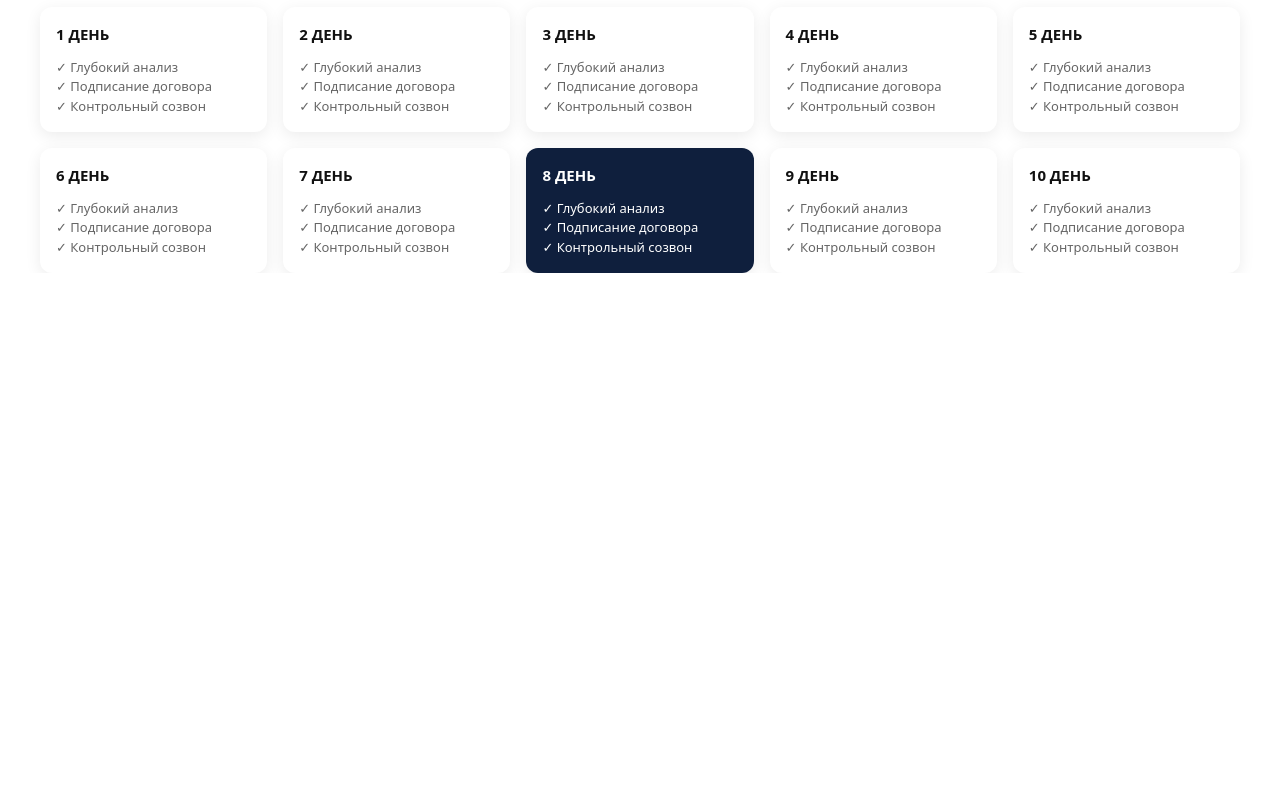
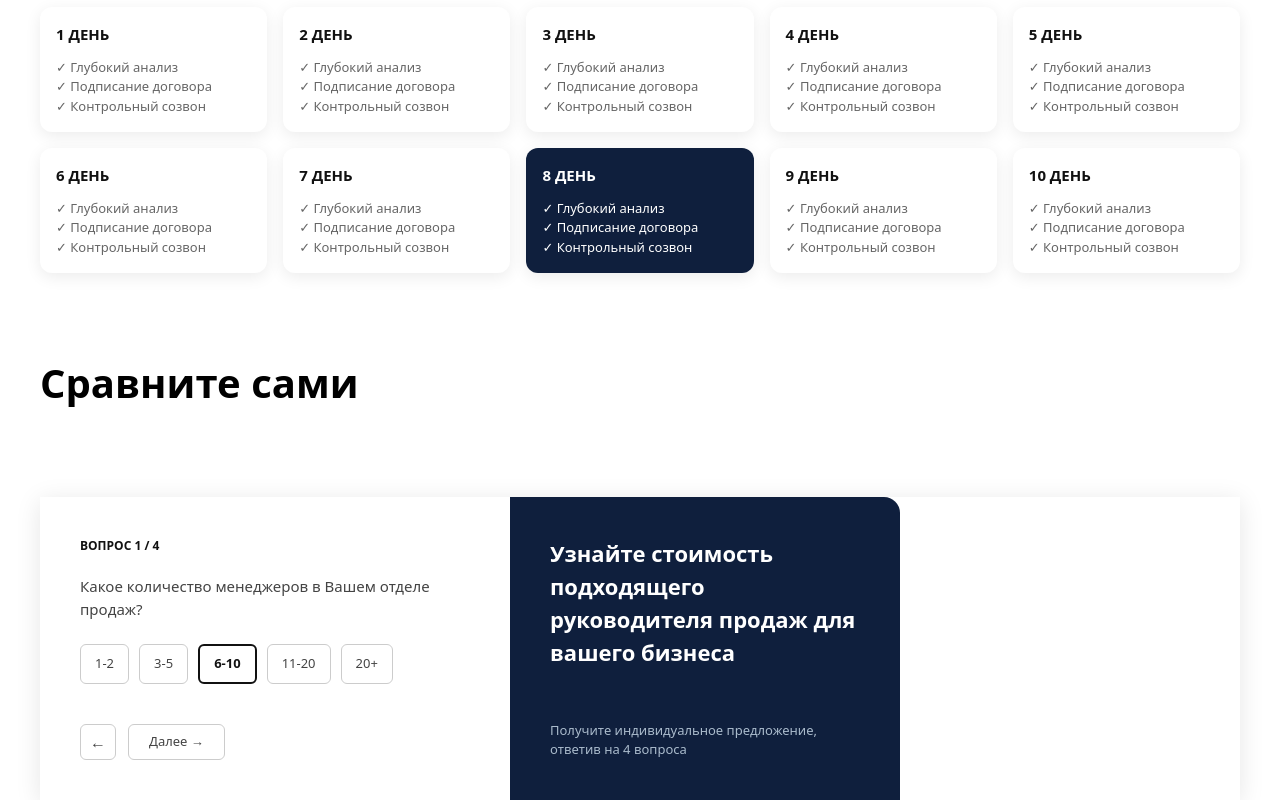
Before and after one commit to maga76/exam_week2-GIT, a website: page index.html in a window 1280 px wide. Shown: the part 1183-1983 px from the top of the page. Before the commit the page ends 1456 px from the top, so only its background shows below. Drawn offline with Linux system fonts and the light colour scheme.

Commit message:
section3

```diff
--- a/index.html
+++ b/index.html
@@ -48,9 +48,8 @@
             </section>
         </div>
         <section class="max-w-[1200px] m-auto lg:mt-[130px]">
-            <h2 class="text-[24px] font-bold text-[#111111] mb-[24px]">Процесс найма сотрудника</h2>
-            <div class="flex flex-col sm:flex-row gap-[16px] mb-[16px]">
-
+    <h2 class="text-[24px] font-bold text-[#111111] mb-[24px] lg:pt-[0px] pt-[500px]">Процесс найма сотрудника</h2>
+    <div class="flex flex-col sm:flex-row gap-[16px] mb-[16px] lg:mt-[0px] mt-[0px]">
     <div class="bg-[#ffffff] rounded-[12px] p-[16px] w-full sm:w-[270px] shadow-[0px_4px_16px_rgba(0,0,0,0.08)]">
       <p class="text-[15px] font-bold text-[#111111] mb-[12px]">1 ДЕНЬ</p>
       <p class="text-[13px] text-[#666666]">✓ Глубокий анализ</p>
@@ -88,7 +87,6 @@
 
   </div>
 
-  <!-- Строка 2 -->
   <div class="flex flex-col sm:flex-row gap-[16px]">
 
     <div class="bg-[#ffffff] rounded-[12px] p-[16px] w-full sm:w-[270px] shadow-[0px_4px_16px_rgba(0,0,0,0.08)]">
@@ -128,6 +126,41 @@
 
   </div>
         </section>
+
+        <section class="max-w-[1200px] m-auto">
+            <h2 class="text-[40px] pt-[80px] font-semibold">Сравните сами</h2>
+            <div class="flex flex-col sm:flex-row shadow-[0px_4px_24px_rgba(0,0,0,0.10)] mt-[84px]">
+
+    <div class="bg-[#ffffff] p-[40px] sm:w-[470px] rounded-t-[16px] sm:rounded-t-[0px] sm:rounded-l-[16px]">
+
+      <p class="text-[12px] font-bold text-[#111111] mb-[20px]">ВОПРОС 1 / 4</p>
+
+      <p class="text-[15px] text-[#444444] mb-[24px]">Какое количество менеджеров в Вашем отделе продаж?</p>
+
+      <div class="flex flex-wrap gap-[10px] mb-[40px]">
+        <button class="border-[1px] border-[#cccccc] rounded-[6px] px-[14px] py-[8px] text-[13px] text-[#444444]">1-2</button>
+        <button class="border-[1px] border-[#cccccc] rounded-[6px] px-[14px] py-[8px] text-[13px] text-[#444444]">3-5</button>
+        <button class="border-[2px] border-[#111111] rounded-[6px] px-[14px] py-[8px] text-[13px] font-bold text-[#111111]">6-10</button>
+        <button class="border-[1px] border-[#cccccc] rounded-[6px] px-[14px] py-[8px] text-[13px] text-[#444444]">11-20</button>
+        <button class="border-[1px] border-[#cccccc] rounded-[6px] px-[14px] py-[8px] text-[13px] text-[#444444]">20+</button>
+      </div>
+
+      <div class="flex items-center gap-[12px]">
+        <button class="border-[1px] border-[#cccccc] rounded-[6px] w-[36px] h-[36px] flex items-center justify-center text-[#444444]">←</button>
+        <button class="border-[1px] border-[#cccccc] rounded-[6px] px-[20px] h-[36px] flex items-center gap-[8px] text-[13px] text-[#444444]">Далее →</button>
+      </div>
+
+    </div>
+     <div class="bg-[#0f1f3d] p-[40px] sm:w-[390px] rounded-b-[16px] sm:rounded-b-[0px] sm:rounded-r-[16px] flex flex-col justify-between">
+
+      <p class="text-[22px] font-bold text-[#ffffff] mb-[24px]">Узнайте стоимость подходящего руководителя продаж для вашего бизнеса</p>
+
+      <p class="text-[13px] text-[#aabbcc]">Получите индивидуальное предложение, ответив на 4 вопроса</p>
+
+    </div>
+
+  </div>
+        </section>
     </main>
 </body>
 </html>
```
Also changed, not shown: src/output.css.
